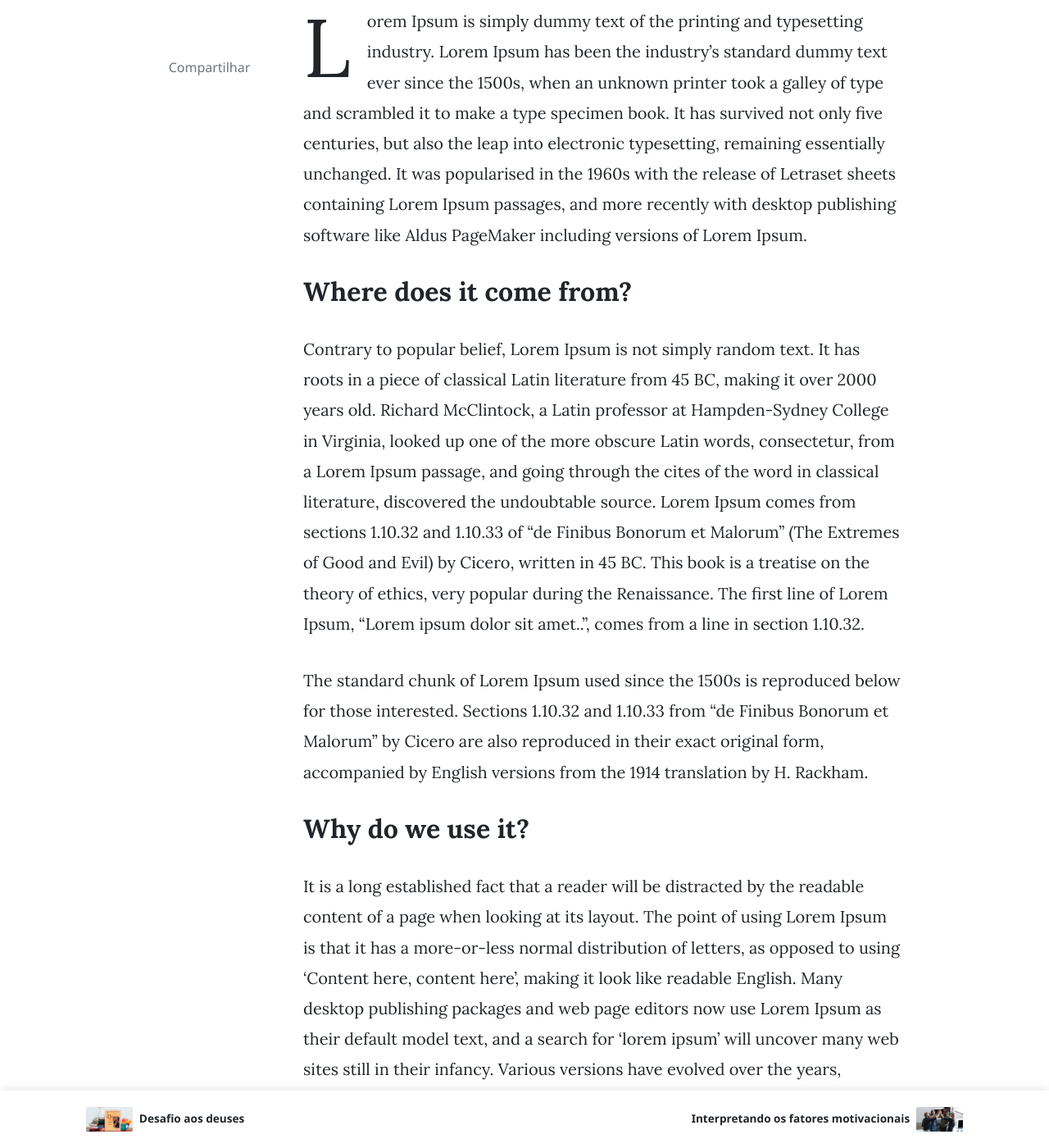
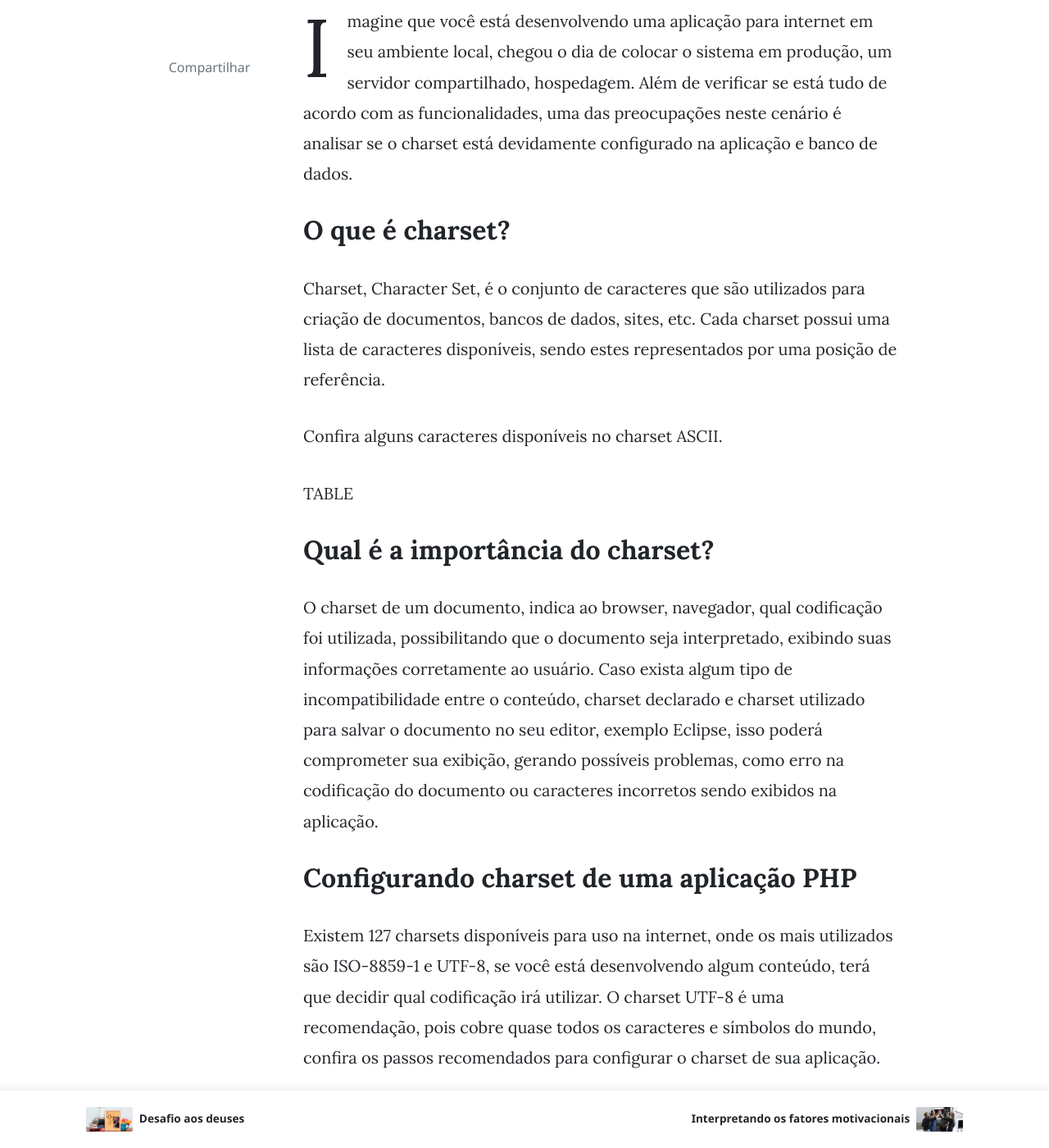
Before and after one commit to diogomatheus/diogomatheus.github.io, a Jekyll site: the page built from _posts/2015-02-23-setting-up-php-applications-charset.md, in a window 1280 px wide and 1400 px high, scrolled down 493 px. Shown: the whole window at 82% size. Built offline with Jekyll 4.4.1, drawn with Linux system fonts in a browser that asks for light colours; nearby versions of some CDN libraries; comment, search, counter and statistics services are not loaded; some of the changed text lies outside the part shown.

Commit message:
feat: content migration

```diff
--- a/_posts/2015-02-23-setting-up-php-applications-charset.md
+++ b/_posts/2015-02-23-setting-up-php-applications-charset.md
@@ -8,14 +8,126 @@ tags: []
 redirect_from:
   - "/blog/php/configurando-charset-de-uma-aplicacao-php/"
 ---
-Lorem Ipsum is simply dummy text of the printing and typesetting industry. Lorem Ipsum has been the industry's standard dummy text ever since the 1500s, when an unknown printer took a galley of type and scrambled it to make a type specimen book. It has survived not only five centuries, but also the leap into electronic typesetting, remaining essentially unchanged. It was popularised in the 1960s with the release of Letraset sheets containing Lorem Ipsum passages, and more recently with desktop publishing software like Aldus PageMaker including versions of Lorem Ipsum.
+Imagine que você está desenvolvendo uma aplicação para internet em seu ambiente local, chegou o dia de colocar o sistema em produção, um servidor compartilhado, hospedagem. Além de verificar se está tudo de acordo com as funcionalidades, uma das preocupações neste cenário é analisar se o charset está devidamente configurado na aplicação e banco de dados.
 
-## Where does it come from?
+## O que é charset?
 
-Contrary to popular belief, Lorem Ipsum is not simply random text. It has roots in a piece of classical Latin literature from 45 BC, making it over 2000 years old. Richard McClintock, a Latin professor at Hampden-Sydney College in Virginia, looked up one of the more obscure Latin words, consectetur, from a Lorem Ipsum passage, and going through the cites of the word in classical literature, discovered the undoubtable source. Lorem Ipsum comes from sections 1.10.32 and 1.10.33 of "de Finibus Bonorum et Malorum" (The Extremes of Good and Evil) by Cicero, written in 45 BC. This book is a treatise on the theory of ethics, very popular during the Renaissance. The first line of Lorem Ipsum, "Lorem ipsum dolor sit amet..", comes from a line in section 1.10.32.
+Charset, Character Set, é o conjunto de caracteres que são utilizados para criação de documentos, bancos de dados, sites, etc. Cada charset possui uma lista de caracteres disponíveis, sendo estes representados por uma posição de referência.
 
-The standard chunk of Lorem Ipsum used since the 1500s is reproduced below for those interested. Sections 1.10.32 and 1.10.33 from "de Finibus Bonorum et Malorum" by Cicero are also reproduced in their exact original form, accompanied by English versions from the 1914 translation by H. Rackham.
+Confira alguns caracteres disponíveis no charset ASCII.
 
-## Why do we use it?
+TABLE
 
-It is a long established fact that a reader will be distracted by the readable content of a page when looking at its layout. The point of using Lorem Ipsum is that it has a more-or-less normal distribution of letters, as opposed to using 'Content here, content here', making it look like readable English. Many desktop publishing packages and web page editors now use Lorem Ipsum as their default model text, and a search for 'lorem ipsum' will uncover many web sites still in their infancy. Various versions have evolved over the years, sometimes by accident, sometimes on purpose (injected humour and the like).
+## Qual é a importância do charset?
+
+O charset de um documento, indica ao browser, navegador, qual codificação foi utilizada, possibilitando que o documento seja interpretado, exibindo suas informações corretamente ao usuário. Caso exista algum tipo de incompatibilidade entre o conteúdo, charset declarado e charset utilizado para salvar o documento no seu editor, exemplo Eclipse, isso poderá comprometer sua exibição, gerando possíveis problemas, como erro na codificação do documento ou caracteres incorretos sendo exibidos na aplicação.
+
+## Configurando charset de uma aplicação PHP
+
+Existem 127 charsets disponíveis para uso na internet, onde os mais utilizados são ISO-8859-1 e UTF-8, se você está desenvolvendo algum conteúdo, terá que decidir qual codificação irá utilizar. O charset UTF-8 é uma recomendação, pois cobre quase todos os caracteres e símbolos do mundo, confira os passos recomendados para configurar o charset de sua aplicação.
+
+Recomendações para configurar o navegador
+
+<ul class="nav nav-tabs" role="tablist">
+  <li class="nav-item" role="presentation">
+    <button class="nav-link active" id="php-tab" data-toggle="tab" data-target="#php-tabpanel" type="button" role="tab" aria-controls="php-tabpanel" aria-selected="true">Script PHP</button>
+  </li>
+  <li class="nav-item" role="presentation">
+    <button class="nav-link" id="html-tab" data-toggle="tab" data-target="#html-tabpanel" type="button" role="tab" aria-controls="html-tabpanel" aria-selected="false">Metatag HTML</button>
+  </li>
+  <li class="nav-item" role="presentation">
+    <button class="nav-link" id="form-tab" data-toggle="tab" data-target="#form-tabpanel" type="button" role="tab" aria-controls="form-tabpanel" aria-selected="false">Formulário</button>
+  </li>
+</ul>
+<div class="tab-content">
+  <div class="tab-pane active" id="php-tabpanel" role="tabpanel" aria-labelledby="php-tab">
+    <p>Informar o charset no início do script, junto ao tipo do conteúdo, nesse caso HTML.</p>
+
+{% highlight php %}
+<?php header("Content-type: text/html; charset=utf-8"); ?>
+{% endhighlight %}
+
+  </div>
+  <div class="tab-pane" id="html-tabpanel" role="tabpanel" aria-labelledby="html-tab">
+    <p>Informar o charset por meio de metatag no cabeçalho da página HTML.</p>
+
+{% highlight html %}
+<meta http-equiv="Content-Type" content="text/html; charset=utf-8" />
+{% endhighlight %}
+
+  </div>
+  <div class="tab-pane" id="form-tabpanel" role="tabpanel" aria-labelledby="form-tab">
+    <p>Informar o charset na declaração do(s) formulário(s).</p>
+
+{% highlight html %}
+<form accept-charset="utf-8" ...>
+{% endhighlight %}
+
+  </div>
+</div>
+
+Recomendações para configurar o banco de dados
+
+Verificar se as tabelas e campos de caracteres estão configurados para utilizar coleção utf8_general_ci, além de informar o charset ao abrir conexão com banco de dados.
+
+<ul class="nav nav-tabs" role="tablist">
+  <li class="nav-item" role="presentation">
+    <button class="nav-link active" id="mysql-tab" data-toggle="tab" data-target="#mysql-tabpanel" type="button" role="tab" aria-controls="mysql-tabpanel" aria-selected="true">Conexão MySQL</button>
+  </li>
+  <li class="nav-item" role="presentation">
+    <button class="nav-link" id="pdo-tab" data-toggle="tab" data-target="#pdo-tabpanel" type="button" role="tab" aria-controls="pdo-tabpanel" aria-selected="false">Conexão PDO</button>
+  </li>
+  <li class="nav-item" role="presentation">
+    <button class="nav-link" id="zf2-tab" data-toggle="tab" data-target="#zf2-tabpanel" type="button" role="tab" aria-controls="zf2-tabpanel" aria-selected="false">Conexão ZF2</button>
+  </li>
+</ul>
+<div class="tab-content">
+  <div class="tab-pane active" id="mysql-tabpanel" role="tabpanel" aria-labelledby="mysql-tab">
+    <p>Informar o charset através da função mysql_set_charset.</p>
+
+{% highlight php %}
+<?php mysql_set_charset('utf8'); ?>
+{% endhighlight %}
+
+  </div>
+  <div class="tab-pane" id="pdo-tabpanel" role="tabpanel" aria-labelledby="pdo-tab">
+    <p>Informar o charset na abertura da conexão.</p>
+
+{% highlight php %}
+<?php
+$handler = new PDO(
+  "mysql:host=localhost;dbname=dbname",
+  'username',
+  'password',
+  array(PDO::MYSQL_ATTR_INIT_COMMAND => "SET NAMES utf8")
+);
+?>
+{% endhighlight %}
+
+  </div>
+  <div class="tab-pane" id="zf2-tabpanel" role="tabpanel" aria-labelledby="zf2-tab">
+    <p>Informar o charset através da opção driver_options, no global.php.</p>
+
+{% highlight php %}
+<?php
+return array(
+  'db' => array(
+    'driver' => 'Pdo',
+    'dsn' => 'mysql:dbname=dbname;host=localhost',
+    'driver_options' => array(PDO::MYSQL_ATTR_INIT_COMMAND => 'SET NAMES utf8'),
+  )
+);
+?>
+{% endhighlight %}
+
+  </div>
+</div>
+
+## Conclusão
+
+Espero que vocês economizem um pouco do tempo que passei ao pesquisar esse tema, apesar do artigo ter foco em uma aplicação PHP, os passos são semelhantes em outros cenários.
+
+## Referência(s)
+
+- [**UTF-8, PHP and MySQL**](http://akrabat.com/php/utf8-php-and-mysql/). Allen, Rob. Acesso em: 20 fevereiro 2015.
+- [**Charsets**](http://www.w3.org/International/getting-started/characters). W3. Acesso em 21 fevereiro 2015.
```
Also changed, not shown: _drafts/2023-01-01-publication-boilerplate.md (+13 -11 lines).
